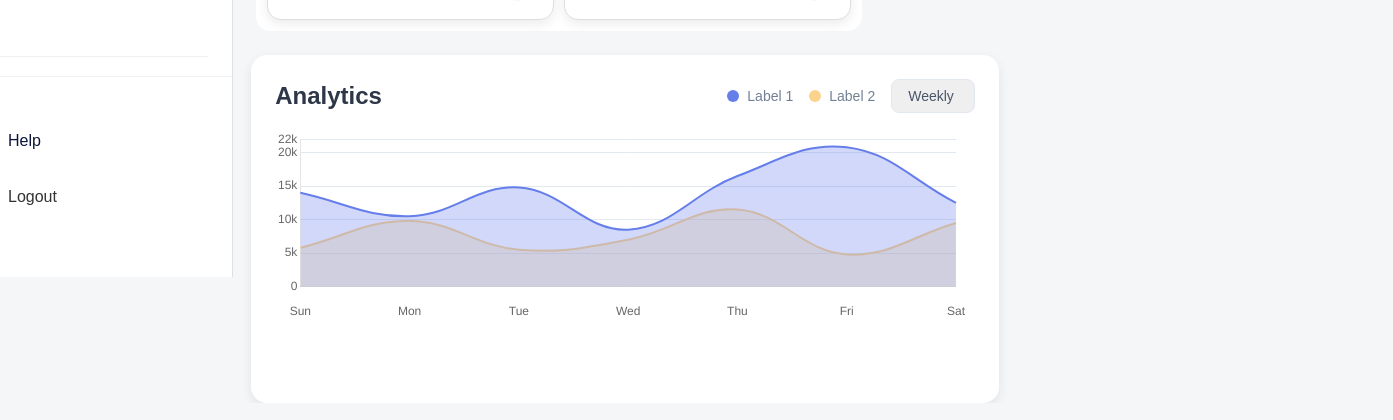
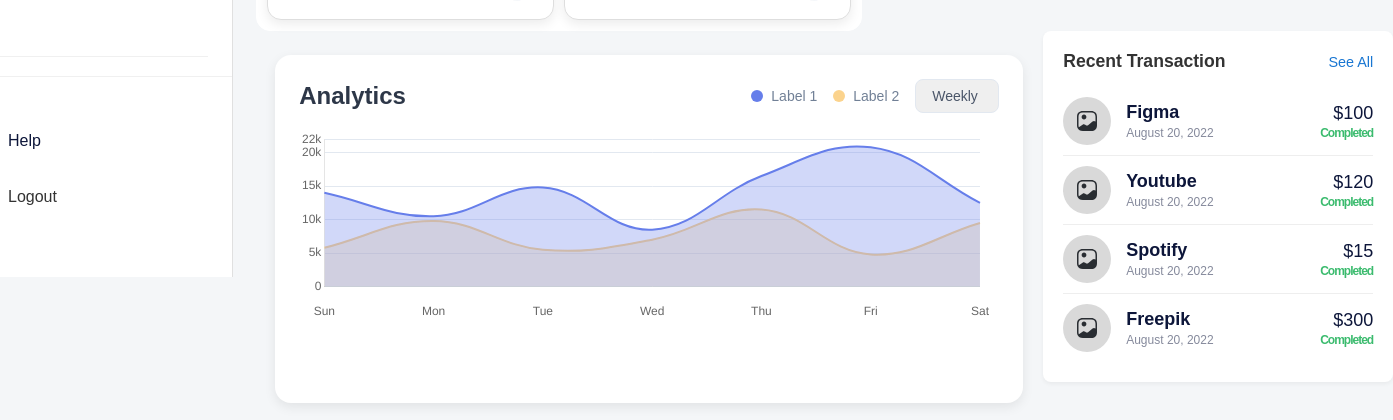
Before and after one commit to shrutidhungana/intuji-frontend-associate-challenge, a website built with Vite: page index.html in a window 1280 px wide. Shown: the part 571-991 px from the top of the page, 1393 px wide, since content can reach past the window. Built offline with nearby package versions, Linux system fonts and the light colour scheme.

Commit message:
Created and completed styling of recent transaction: 1)Added styling and icons

```diff
--- a/index.html
+++ b/index.html
@@ -18,8 +18,12 @@
           </div>
       </div>
 
-      <div id="analytics-container-placeholder">
+      <div class="dashboard-row">
+        <div id="analytics-container-placeholder">
         </div>
+        <div id="recent-transaction-container">
+        </div>
+      </div>
     </div>
 
     <script type="module" src="/src/main.js"></script>
--- /dev/null
+++ b/src/components/recent-transaction/recent-transaction.html
@@ -0,0 +1,52 @@
+<div class="recent-transaction">
+  <div class="recent-transaction__header">
+    <h3>Recent Transaction</h3>
+    <a href="#">See All</a>
+  </div>
+  <ul class="recent-transaction__list">
+    <li class="recent-transaction__item">
+      <div class="recent-transaction__icon" id="figma-icon"></div>
+      <div class="recent-transaction__details">
+        <span class="recent-transaction__name">Figma</span>
+        <span class="recent-transaction__date">August 20, 2022</span>
+      </div>
+      <div class="recent-transaction__amount">
+        <span className="recent-transaction__figure">$100</span>
+        <span class="recent-transaction__status completed">Completed</span>
+      </div>
+    </li>
+    <li class="recent-transaction__item">
+      <div class="recent-transaction__icon" id="youtube-icon"></div>
+      <div class="recent-transaction__details">
+        <span class="recent-transaction__name">Youtube</span>
+        <span class="recent-transaction__date">August 20, 2022</span>
+      </div>
+      <div class="recent-transaction__amount">
+        <span className="recent-transaction__figure">$120</span>
+        <span class="recent-transaction__status completed">Completed</span>
+      </div>
+    </li>
+    <li class="recent-transaction__item">
+      <div class="recent-transaction__icon" id="spotify-icon"></div>
+      <div class="recent-transaction__details">
+        <span class="recent-transaction__name">Spotify</span>
+        <span class="recent-transaction__date">August 20, 2022</span>
+      </div>
+      <div class="recent-transaction__amount">
+        <span className="recent-transaction__figure">$15</span>
+        <span class="recent-transaction__status completed">Completed</span>
+      </div>
+    </li>
+    <li class="recent-transaction__item">
+      <div class="recent-transaction__icon" id="freepik-icon"></div>
+      <div class="recent-transaction__details">
+        <span class="recent-transaction__name">Freepik</span>
+        <span class="recent-transaction__date">August 20, 2022</span>
+      </div>
+      <div class="recent-transaction__amount">
+        <span className="recent-transaction__figure">$300</span>
+        <span class="recent-transaction__status completed">Completed</span>
+      </div>
+    </li>
+  </ul>
+</div>
--- /dev/null
+++ b/src/components/recent-transaction/recent-transaction.js
@@ -0,0 +1,23 @@
+import GalleryIcon from "../../icons/gallery.svg";
+
+
+export default function initRecentTransaction() {
+  function injectSVG(containerId, SvgComponent) {
+    const container = document.getElementById(containerId);
+
+    if (container) {
+      container.innerHTML = "";
+      const imgElement = document.createElement("img");
+      imgElement.src = SvgComponent;
+      imgElement.alt = "Icon";
+
+      container.appendChild(imgElement);
+    }
+  }
+
+  injectSVG("figma-icon", GalleryIcon);
+  injectSVG("youtube-icon", GalleryIcon);
+  injectSVG("spotify-icon", GalleryIcon);
+  injectSVG("freepik-icon", GalleryIcon);
+
+}
--- /dev/null
+++ b/src/components/recent-transaction/recent-transaction.scss
@@ -0,0 +1,102 @@
+.recent-transaction {
+  background-color: #fff;
+  border-radius: 8px;
+  padding: 20px;
+  box-shadow: 0 2px 4px rgba(0, 0, 0, 0.05);
+
+  &__header {
+    display: flex;
+    justify-content: space-between;
+    align-items: center;
+    margin-bottom: 15px;
+
+    h3 {
+      font-size: 1.1rem;
+      font-weight: 600;
+      color: #333;
+      margin: 0;
+    }
+
+    a {
+      font-size: 0.9rem;
+      color: #1976d2;
+      text-decoration: none;
+
+      &:hover {
+        text-decoration: underline;
+      }
+    }
+  }
+
+  &__list {
+    list-style: none;
+    padding: 0;
+    margin: 0;
+  }
+
+  &__item {
+    display: grid;
+    grid-template-columns: auto 1fr auto;
+    gap: 15px;
+    padding: 10px 0;
+    border-bottom: 1px solid #eee;
+    align-items: center;
+
+    &:last-child {
+      border-bottom: none;
+    }
+  }
+
+  &__icon {
+    width: 48px;
+    height: 48px;
+    border-radius: 50%;
+    display: flex;
+    justify-content: center;
+    align-items: center;
+    background-color: #d9d9d9;
+
+
+  }
+
+  &__details {
+    display: flex;
+    flex-direction: column;
+    gap: 3px;
+
+    .recent-transaction__name {
+      font-weight: 600;
+      color: #0D163A;
+      font-size: 18px;
+    }
+
+    .recent-transaction__date {
+      color: #0D163A;
+      font-size: 12px;
+      opacity:50%;
+    }
+  }
+
+  &__amount {
+    display: flex;
+    flex-direction: column;
+    align-items: flex-end;
+    gap: 3px;
+    color: #0D163A;
+    font-size: 18px;
+
+
+   &__figure {
+      font-weight: 600;
+      font-size: 18px;
+    }
+
+    .completed {
+      color: #3BBB6E;
+      font-size: 12px;
+      font-weight: 600;
+      line-height: 100%;
+      letter-spacing: -1px;
+    }
+  }
+}
--- a/src/components/saving-plan/saving-plan.js
+++ /dev/null
@@ -1,24 +0,0 @@
-// savingplan.js
-
-
-function initSavingPlan() {
-
-  const savingGoalItems = document.querySelectorAll(".saving-goal-item");
-  savingGoalItems.forEach((item) => {
-    const progressBarWrapper = item.querySelector(".progress-bar-wrapper");
-    const percentageElement = item.querySelector(".goal-percentage");
-
-    if (progressBarWrapper && percentageElement) {
-      const percentageText = percentageElement.textContent;
-      const percentageValue = parseFloat(percentageText.replace("%", "")) / 100; // Convert to 0-1
-
-      // Replace the simple div with the library's progress bar
-      progressBarWrapper.innerHTML = ""; // Clear the old div
-
-
-    }
-  });
-
-}
-
-export default initSavingPlan;
--- a/src/main.js
+++ b/src/main.js
@@ -13,8 +13,9 @@ import analyticsHTML from "./components/analytics/analytics.html?raw";
 import initAnalytics from "./components/analytics/analytics.js";
 
 import savingPlanHTML from "./components/saving-plan/saving-plan.html?raw";
-import initSavingPlan from "./components/saving-plan/saving-plan.js";
 
+import recentTransactionHTML from "./components/recent-transaction/recent-transaction.html?raw";
+import initRecentTransaction from "./components/recent-transaction/recent-transaction.js";
 
 document.addEventListener("DOMContentLoaded", () => {
   const topbarPlaceholder = document.getElementById("topbar-placeholder");
@@ -46,7 +47,6 @@ document.addEventListener("DOMContentLoaded", () => {
 
   if (analyticsContainerPlaceholder) {
     analyticsContainerPlaceholder.innerHTML = analyticsHTML;
-
     initAnalytics();
   }
 
@@ -55,7 +55,13 @@ document.addEventListener("DOMContentLoaded", () => {
   );
   if (savingPlanContainerPlaceholder) {
     savingPlanContainerPlaceholder.innerHTML = savingPlanHTML;
+  }
 
-    initSavingPlan()
+  const recentTransactionContainer = document.getElementById(
+    "recent-transaction-container"
+  );
+  if (recentTransactionContainer) {
+    recentTransactionContainer.innerHTML = recentTransactionHTML;
+    initRecentTransaction()
   }
 });
--- a/src/styles/main.scss
+++ b/src/styles/main.scss
@@ -3,6 +3,7 @@
 @use "../components//project-overview/project-overview.scss";
 @use "../components//analytics/analytics.scss";
 @use "../components/saving-plan/saving-plan.scss";
+@use "../components/recent-transaction/recent-transaction.scss"; // Import the new component's styles
 
 body {
   font-family: "Plus Jakarta Sans", sans-serif;
@@ -46,3 +47,15 @@ body {
   flex-grow: 0;
   width: 350px;
 }
+
+.dashboard-row {
+  display: grid;
+  grid-template-columns: 1fr 350px;
+  gap: 20px;
+  padding: 0 24px 20px 24px;
+
+}
+
+.dashboard-row > div {
+  flex: 1;
+}
```
Also changed, not shown: src/components/topbar/topbar.js (+5 -10 lines).
